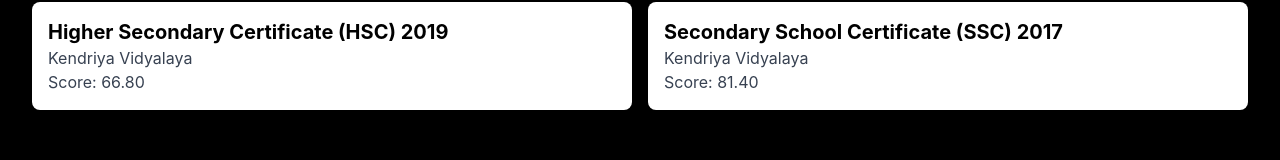
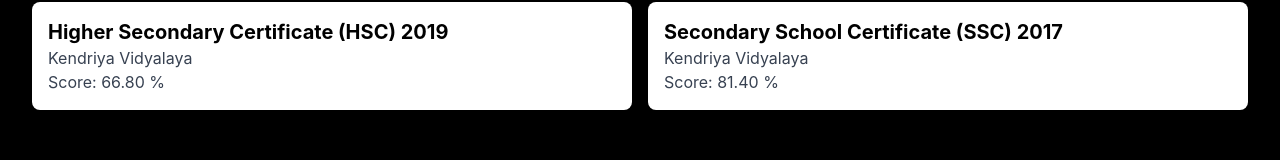
Before and after one commit to darshan654/centralogic-Assigment-4, a React (Vite) app: page / in a window 1280 px wide. Shown: the part 729-889 px from the top of the page. Built offline with nearby package versions, Linux system fonts and the light colour scheme.

Commit message:
added % in eductionSection Score

```diff
--- a/src/components/EducationSection.jsx
+++ b/src/components/EducationSection.jsx
@@ -24,17 +24,17 @@
                 <div className={`p-4 shadow-lg rounded-lg ${isDarkMode ? 'bg-gray-800' : 'bg-white'}`}>
                     <h3 className={`text-xl font-bold ${isDarkMode ? 'text-white' : 'text-black'}`}>Bachelor of Science (B.Sc.) 2022</h3>
                     <p className={isDarkMode ? 'text-gray-300' : 'text-gray-700'}>Indira College of Commerce and Science</p>
-                    <p className={isDarkMode ? 'text-gray-300' : 'text-gray-700'}>Score: 86.95%</p>
+                    <p className={isDarkMode ? 'text-gray-300' : 'text-gray-700'}>Score: 86.95 %</p>
                 </div>
                 <div className={`p-4 shadow-lg rounded-lg ${isDarkMode ? 'bg-gray-800' : 'bg-white'}`}>
                     <h3 className={`text-xl font-bold ${isDarkMode ? 'text-white' : 'text-black'}`}>Higher Secondary Certificate (HSC) 2019</h3>
                     <p className={isDarkMode ? 'text-gray-300' : 'text-gray-700'}>Kendriya Vidyalaya</p>
-                    <p className={isDarkMode ? 'text-gray-300' : 'text-gray-700'}>Score: 66.80</p>
+                    <p className={isDarkMode ? 'text-gray-300' : 'text-gray-700'}>Score: 66.80 %</p>
                 </div>
                 <div className={`p-4 shadow-lg rounded-lg ${isDarkMode ? 'bg-gray-800' : 'bg-white'}`}>
                     <h3 className={`text-xl font-bold ${isDarkMode ? 'text-white' : 'text-black'}`}>Secondary School Certificate (SSC) 2017</h3>
                     <p className={isDarkMode ? 'text-gray-300' : 'text-gray-700'}>Kendriya Vidyalaya</p>
-                    <p className={isDarkMode ? 'text-gray-300' : 'text-gray-700'}>Score: 81.40</p>
+                    <p className={isDarkMode ? 'text-gray-300' : 'text-gray-700'}>Score: 81.40 %</p>
                 </div>
             </div>
         </section>
```
